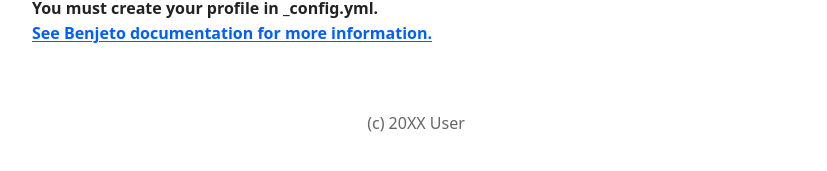
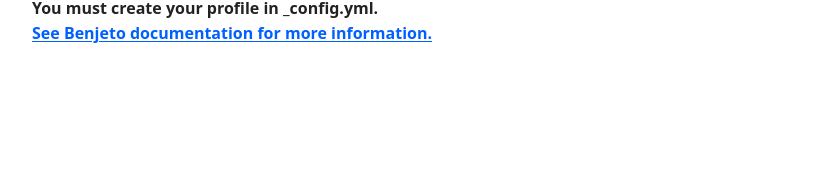
Before and after one commit to Cizzuk/Benjeto, a Jekyll site: the page built from index.html, in a window 1280 px wide. Shown: the part 211-382 px from the top of the page, without its empty margins (224-1051 px from the left). Built offline with Jekyll 4.4.1, drawn with Linux system fonts in a browser that asks for light colours; the list of posts is cut into pages by our own code.

Commit message:
Update _config.yml

```diff
--- a/_config.yml
+++ b/_config.yml
@@ -72,7 +72,7 @@ head:
   siteicon:
 
 footer:
-  copyright: "(c) 20XX User"
+  copyright:
   # Hide the RSS subscribe button.
   subscribe-button: true
 
```
